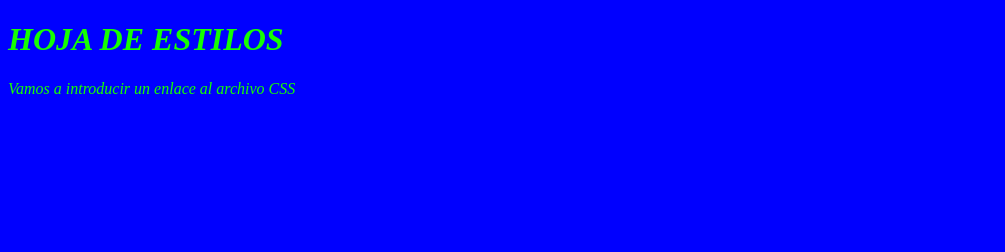
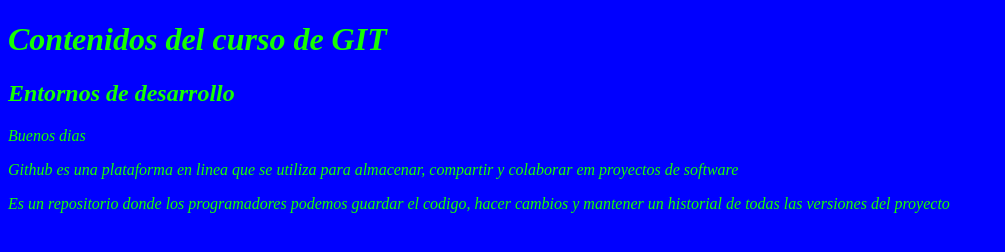
Before and after one commit to alexrp06/edifp, a plain HTML site: page index.html in a window 1280 px wide. Shown: the whole page, without its empty margins (0-1005 px from the left). Drawn offline with Linux system fonts and the light colour scheme.

Commit message:
Nueva actualizacion de index 15-11-24

```diff
--- a/index.html
+++ b/index.html
@@ -6,7 +6,10 @@
             <link href="css/estilos.css" rel="stylesheet" type="text/css">
     </head>
         <body>
-            <h1>HOJA DE ESTILOS</h1>
-            <p>Vamos a introducir un enlace al archivo CSS</p>
+            <h1>Contenidos del curso de GIT</h1>
+            <h2>Entornos de desarrollo</h2>
+            <p>Buenos dias</p>
+            <p>Github es una plataforma en linea que se utiliza para almacenar, compartir y colaborar em proyectos de software</p>
+            <p>Es un repositorio donde los programadores podemos guardar el codigo, hacer cambios y mantener un historial de todas las versiones del proyecto</p>
         </body>
 </html>
```
